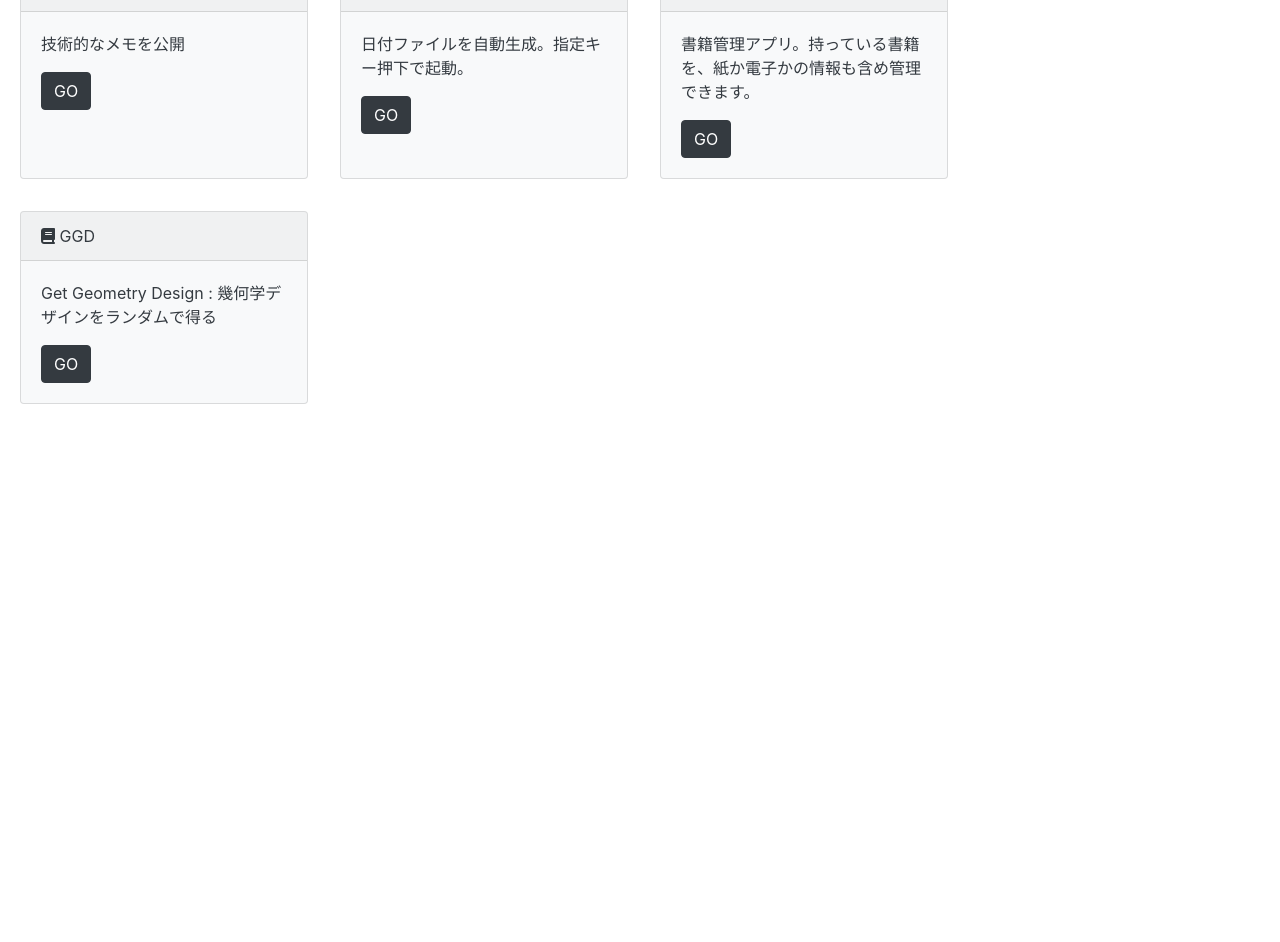
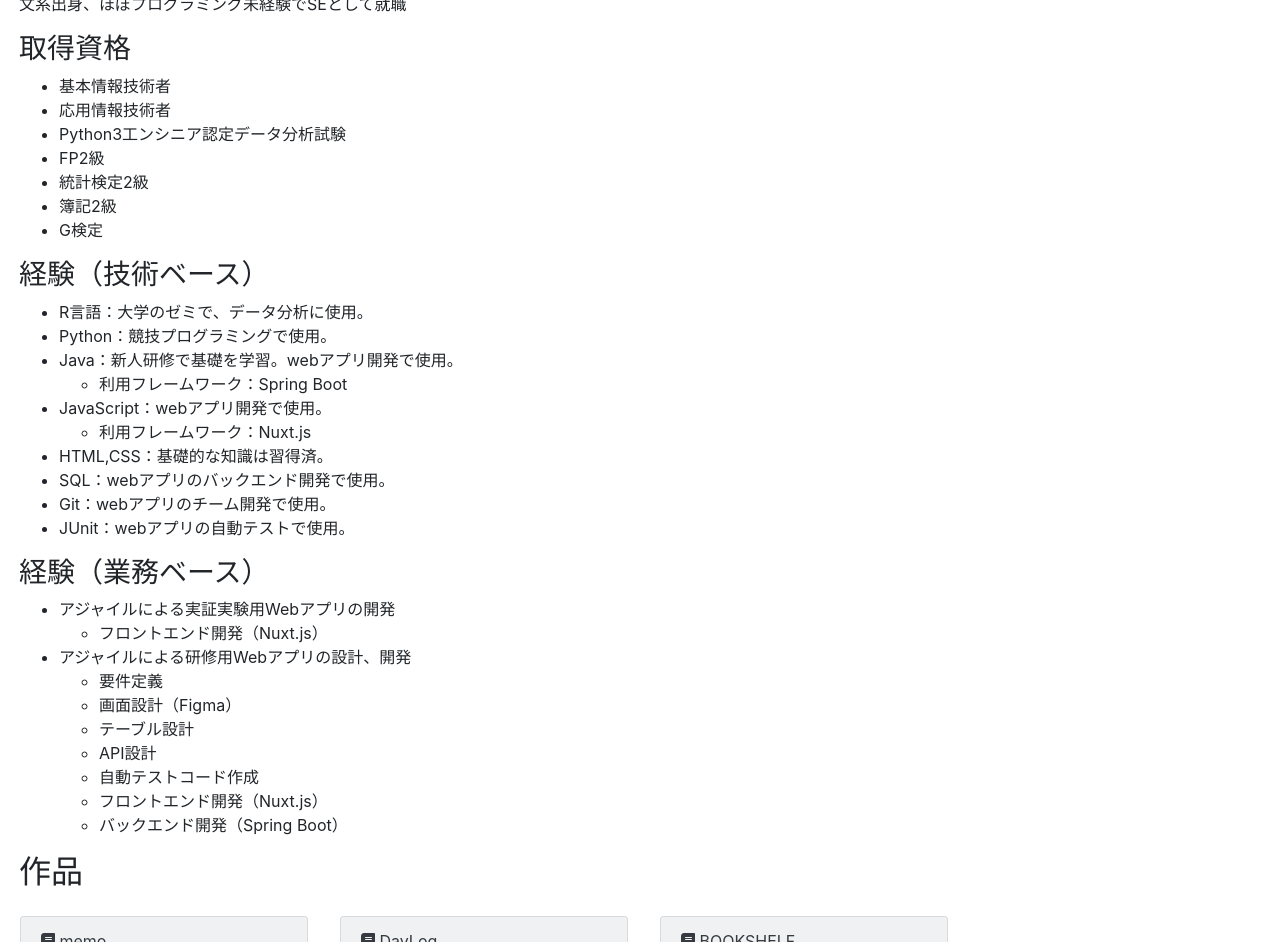
Before and after one commit to kuron962/kuron962.github.io, a plain HTML site: page docs/index.html in a window 1280 px wide. Shown: the part 143-1085 px from the top of the page. Before the commit the page ends 800 px from the top, so only its background shows below. Drawn offline with nearby package versions, Linux system fonts and the light colour scheme.

Commit message:
プロフィール情報追加

```diff
--- a/docs/index.html
+++ b/docs/index.html
@@ -4,7 +4,7 @@
     <meta charset="UTF-8" />
     <meta http-equiv="X-UA-Compatible" content="IE=edge" />
     <meta name="viewport" content="width=device-width, initial-scale=1.0" />
-    <title>Document</title>
+    <title>くろんの部屋</title>
     <script
       src="https://kit.fontawesome.com/b43225751f.js"
       crossorigin="anonymous"
@@ -38,6 +38,65 @@
 
     <main>
       <div class="container m-1">
+        <h2>プロフィール</h2>
+        <p>文系出身、ほぼプログラミング未経験でSEとして就職</p>
+        <h3>取得資格</h3>
+        <ul>
+          <li>基本情報技術者</li>
+          <li>応用情報技術者</li>
+          <li>Python3工ンシニア認定データ分析試験</li>
+          <li>FP2級</li>
+          <li>統計検定2級</li>
+          <li>簿記2級</li>
+          <li>G検定</li>
+        </ul>
+
+        <h3>経験（技術ベース）</h3>
+        <ul>
+          <li>R言語：大学のゼミで、データ分析に使用。</li>
+          <li>Python：競技プログラミングで使用。</li>
+          <li>
+            Java：新人研修で基礎を学習。webアプリ開発で使用。
+            <ul>
+              <li>利用フレームワーク：Spring Boot</li>
+            </ul>
+          </li>
+          <li>
+            JavaScript：webアプリ開発で使用。
+            <ul>
+              <li>利用フレームワーク：Nuxt.js</li>
+            </ul>
+          </li>
+          <li>HTML,CSS：基礎的な知識は習得済。</li>
+          <li>SQL：webアプリのバックエンド開発で使用。</li>
+          <li>Git：webアプリのチーム開発で使用。</li>
+          <li>JUnit：webアプリの自動テストで使用。</li>
+        </ul>
+
+        <h3>経験（業務ベース）</h3>
+        <ul>
+          <li>
+            アジャイルによる実証実験用Webアプリの開発
+            <ul>
+              <li>フロントエンド開発（Nuxt.js）</li>
+            </ul>
+          </li>
+          <li>
+            アジャイルによる研修用Webアプリの設計、開発
+            <ul>
+              <li>要件定義</li>
+              <li>画面設計（Figma）</li>
+              <li>テーブル設計</li>
+              <li>API設計</li>
+              <li>自動テストコード作成</li>
+              <li>フロントエンド開発（Nuxt.js）</li>
+              <li>バックエンド開発（Spring Boot）</li>
+            </ul>
+          </li>
+        </ul>
+      </div>
+      <div class="container m-1">
+        <h2>作品</h2>
         <div class="row">
           <div class="card text-dark bg-light m-3" style="width: 18rem">
             <div class="card-header">
@@ -81,6 +140,7 @@
               >
             </div>
           </div>
+
           <div class="card text-dark bg-light m-3" style="width: 18rem">
             <div class="card-header">
               <i class="fa-sharp fa-solid fa-book"></i>
@@ -95,6 +155,21 @@
               >
             </div>
           </div>
+
+          <div class="card text-dark bg-light m-3" style="width: 18rem">
+            <div class="card-header">
+              <i class="fa-sharp fa-solid fa-book"></i>
+              WhenYouPay
+            </div>
+            <div class="card-body">
+              <p class="card-text">
+                クレジットカードの支払日を登録すると、支払日前にLINE通知してくれるアプリ。
+              </p>
+              <a href="https://when-you-pay.fly.dev/" class="btn btn-dark"
+                >GO</a
+              >
+            </div>
+          </div>
         </div>
       </div>
     </main>
```
